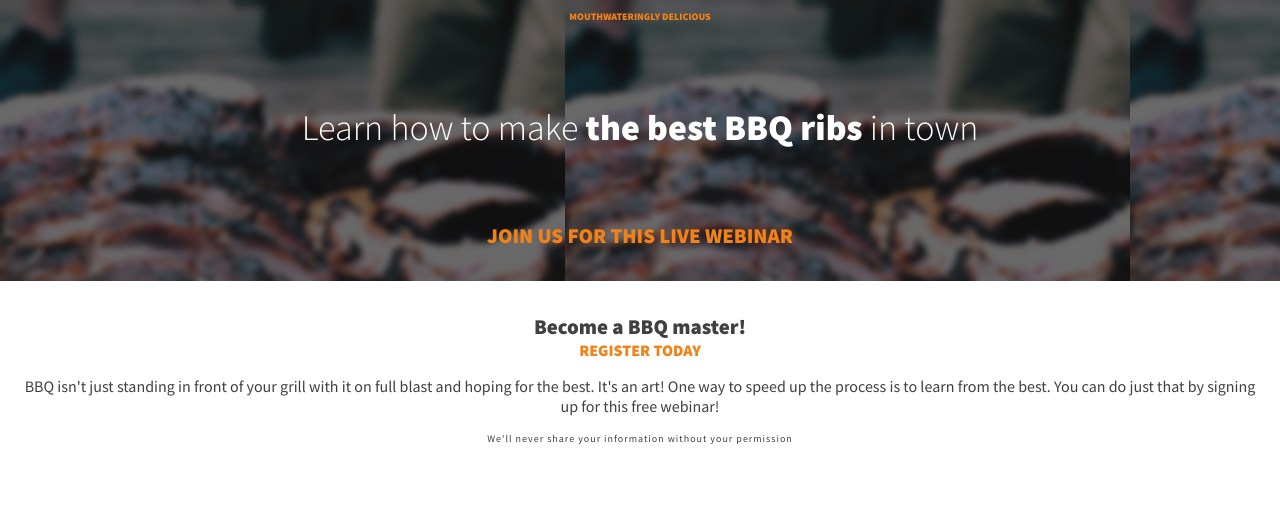
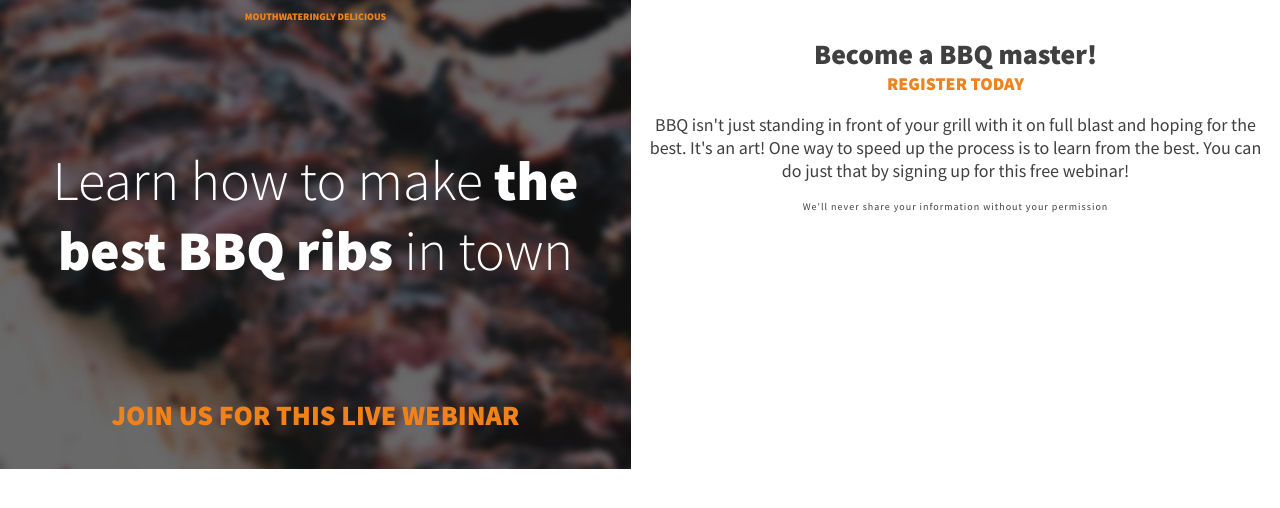
Before and after one commit to SolomanGarcia/bbq-splash-page, a plain HTML site: page index.html in a window 1280 px wide. Drawn offline with Linux system fonts and the light colour scheme.

Commit message:
work on responsiveness

```diff
--- a/css/styles.css
+++ b/css/styles.css
@@ -62,6 +62,8 @@
 .intro {
   background-color: #404040;
   background-image: url(../images/dark-ribs.jpg);
+  background-size: cover;
+  background-position: center;
   padding: 0 .5em 2em;
   display: flex;
   flex-direction: column;
@@ -81,6 +83,21 @@
 
 @media (min-width: 500px) {
   body {
+    font-size: 1.125rem;
+    display: flex;
+  }
 
+  h1 {
+    font-size: 3.5rem;
+  }
+
+  h2,
+  h1 + p {
+    font-size: 1.75rem;
+  }
+
+  .intro,
+  .main-content {
+    width: 50%;
   }
 }
```
